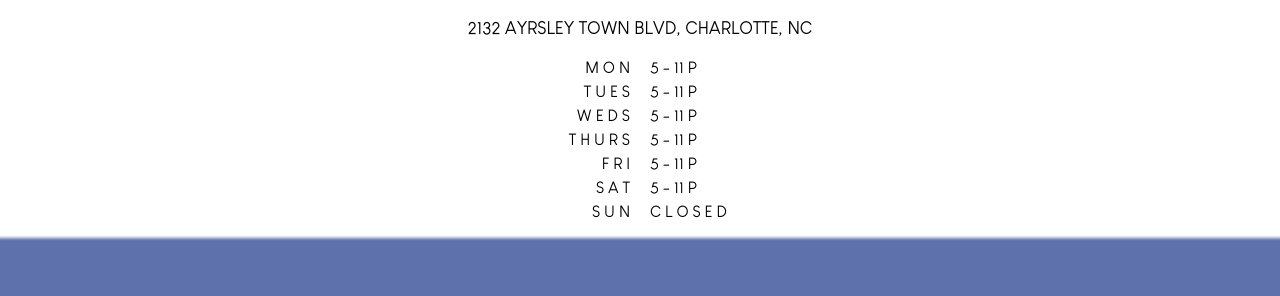
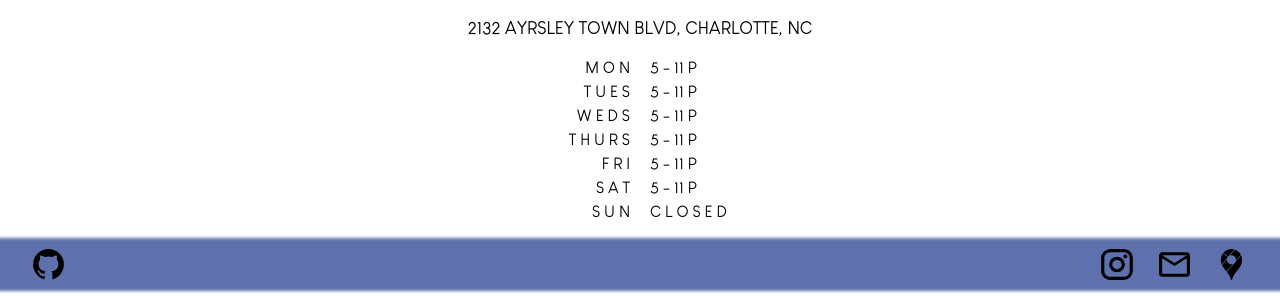
Before and after one commit to lukespicknall/restaurant-page, a website built with webpack: page dist/index.html in a window 1280 px wide. Shown: the part 640-936 px from the top of the page. Built offline with nearby package versions, Linux system fonts and the light colour scheme.

Commit message:
fill out footer with icons. append them to DOM and give attributes. need to figure out how to change fill color on them when pushed through webpack

```diff
--- a/src/load.js
+++ b/src/load.js
@@ -1,6 +1,10 @@
 import createHome from './home';
 import createMenu from './menu';
 import createContact from './contact';
+import ghIcon from './images/github.svg';
+import instaIcon from './images/instagram.svg';
+import mailIcon from './images/email-outline.svg';
+import mapsIcon from './images/google-maps.svg';
 
 // Pull our HTML tag into js
 const content = document.getElementById('content');
@@ -57,9 +61,39 @@ const createMain = () => {
 
 // Create Footer div and append it to content
 const createFooter = () => {
+  const gitHub = document.createElement('div');
+  const socials = document.createElement('div');
+  gitHub.setAttribute('id', 'gitHub');
+  socials.setAttribute('id', 'socials');
+
+  const ghLink = new Image();
+  ghLink.src = ghIcon;
+  ghLink.classList.add('footLink');
+  ghLink.setAttribute('path', 'currentColor');
+  gitHub.appendChild(ghLink);
+
+  const instaLink = new Image();
+  instaLink.src = instaIcon;
+  instaLink.classList.add('footLink');
+  instaLink.setAttribute('path', 'fill=currentColor');
+  socials.appendChild(instaLink);
+
+  const mailLink = new Image();
+  mailLink.src = mailIcon;
+  mailLink.classList.add('footLink');
+  mailLink.setAttribute('path', 'currentColor');
+  socials.appendChild(mailLink);
+
+  const mapLink = new Image();
+  mapLink.src = mapsIcon;
+  mapLink.classList.add('footLink');
+  mapLink.setAttribute('path', 'currentColor');
+  socials.appendChild(mapLink);
+
   const footer = document.createElement('div');
-  footer.textContent = '';
   footer.setAttribute('id', 'footer');
+  footer.appendChild(gitHub);
+  footer.appendChild(socials);
   content.appendChild(footer);
 };
 
--- a/src/style.css
+++ b/src/style.css
@@ -65,7 +65,8 @@ body {
     border: none;
     border-radius: 25px;
     background-color: transparent;
-    transition: ease-in-out .3s;
+    transition: ease-out .3s;
+    cursor: pointer;
 }
 
 .navBtn:hover {
@@ -79,9 +80,36 @@ body {
 }
 
 #footer {
+    display: flex;
+    justify-content: space-between;
     background-color: var(--blue-theme);
-    box-shadow: 0px 0px 3px 3px var(--blue-theme)
+    box-shadow: 0px 0px 3px 3px var(--blue-theme);
+    max-height: 46.5px;
+    padding: 0 30px 0 30px;
 }
+
+#gitHub {
+    display: flex;
+    align-items: center;
+    height: 100%;
+}
+
+#socials {
+    display: flex;
+    align-items: center;
+    gap: 20px;
+    height: 100%
+}
+
+.footLink {
+    height: 80%;
+    color: aqua;
+}
+/* #ghLink {
+    all: unset;
+    height: 100%;
+    color: aqua;
+} */
 
 /* HOME MODULE STYLE */
 #home {
```
Also changed, not shown: dist/32dee10f1bf151709379.svg (added), dist/51f90461c0dfed370bf6.svg (added), dist/550985caaa8859d4b95f.svg (added), dist/bundle.js, dist/ffe24abaeb56c6af70c1.svg (added), src/images/email-outline.svg (added), src/images/github.svg (added), src/images/google-maps.svg (added), src/images/instagram.svg (added), 1 other file.
